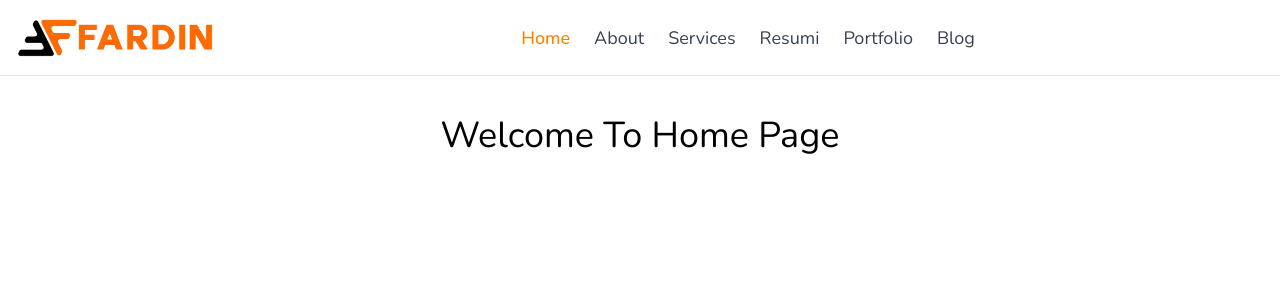
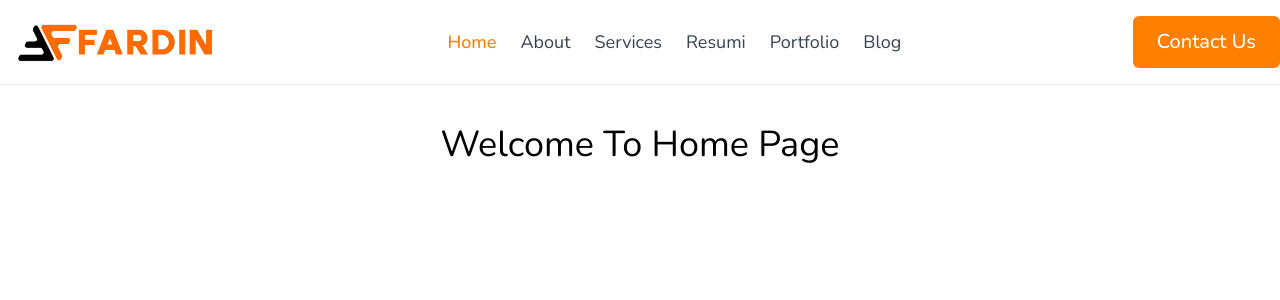
Before and after one commit to devfardin/Next-Level-Portfolio-Client, a Next.js app in the folder Client/: page / in a window 1280 px wide. Shown: the top 300 px of the page. Built offline with nearby package versions, Linux system fonts and the light colour scheme.

Commit message:
create button

```diff
--- /dev/null
+++ b/Client/src/components/MobileMenu.tsx
@@ -0,0 +1,15 @@
+"use client"
+// import { usePathname } from "next/navigation"
+// import Link from "next/link"
+const MobileMenu = () => {
+    // const pathname = usePathname();
+    // type TMenu = {
+    //     item: string,
+    //     index: number,
+    // }
+    return (
+       <div></div>
+    )
+}
+
+export default MobileMenu
--- a/Client/src/components/shared/Navbar.tsx
+++ b/Client/src/components/shared/Navbar.tsx
@@ -3,6 +3,7 @@ import Link from "next/link";
 import logo from '../../../public/logo.png'
 import Image from "next/image";
 import { usePathname } from "next/navigation";
+import HoverLink from "./HoverLink";
 const Navbar = () => {
   const pathname = usePathname();
   console.log(pathname);
@@ -61,7 +62,7 @@ const Navbar = () => {
       </div>
 
       <div className="flex items-center">
-
+        <HoverLink label="Contact Us" link="/contact"/>
       </div>
     </div>
   );
```
